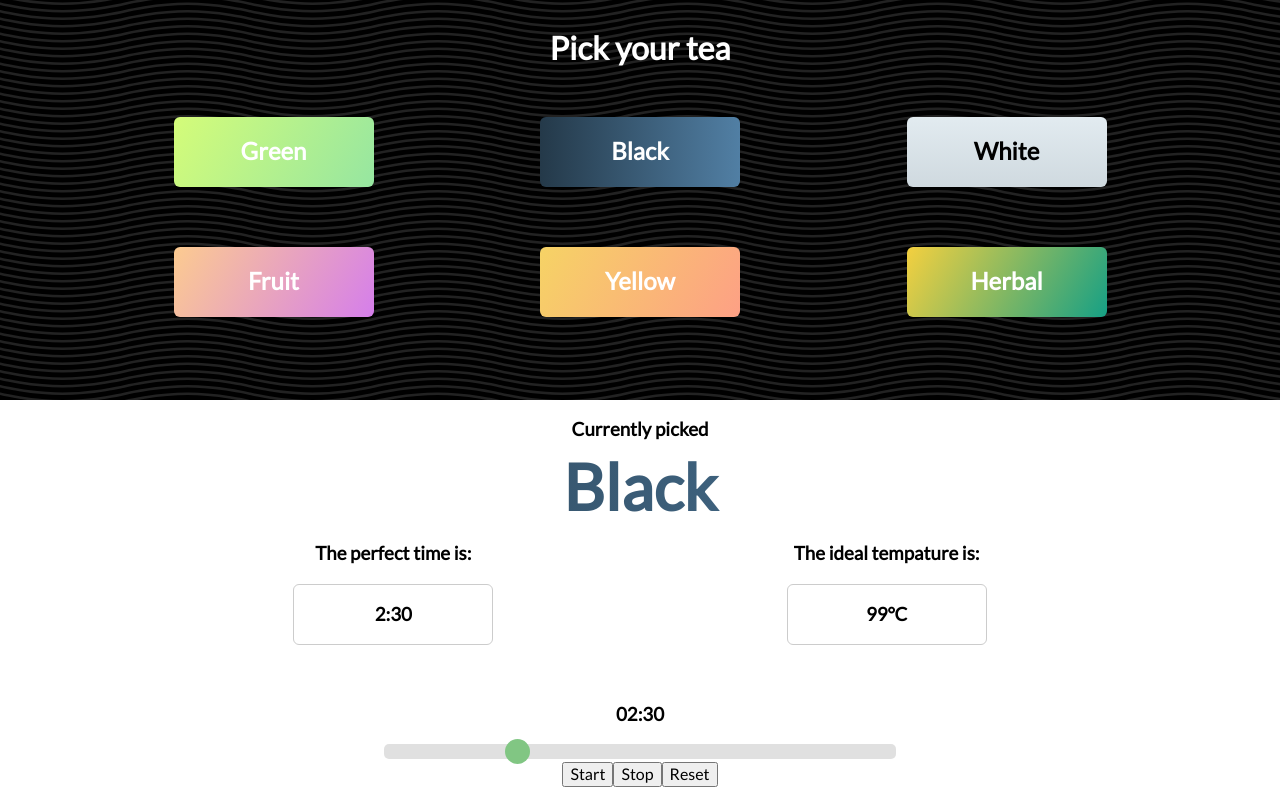
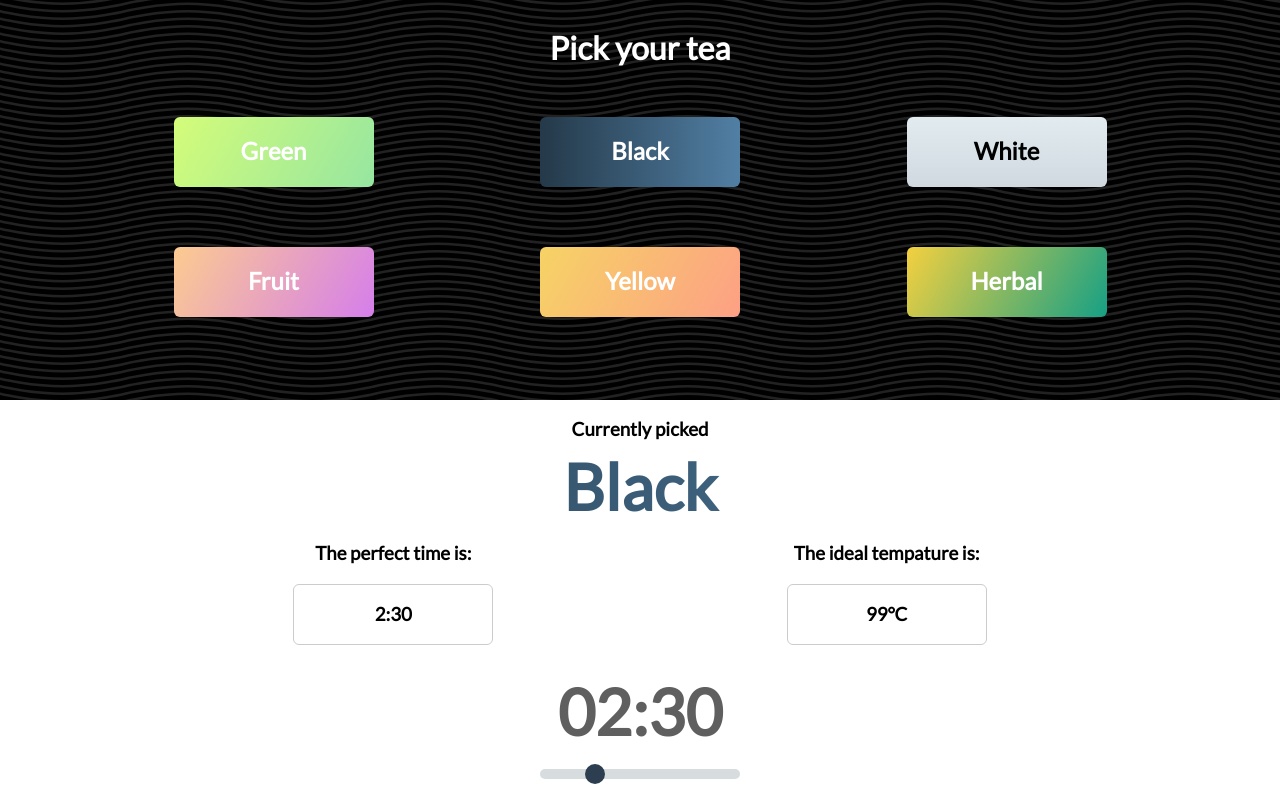
Before and after one commit to mprostakk/tea-timer, a React (Create React App) app: page / in a window 1280 px wide. Shown: the top 800 px of the page. Built offline with nearby package versions, Linux system fonts and the light colour scheme.

Commit message:
working buttons

```diff
--- a/src/components/Display.js
+++ b/src/components/Display.js
@@ -11,10 +11,11 @@ class Display extends React.Component {
 
   render() {
     return (
-      <div className="slidecontainer">
-        <input className="slider"
+      <div className="range-slider">
+        <input className="range-slider__range"
+          step = "5"
           type="range"
-          min="1"
+          min="0"
           max="600"
           onChange={this.onChange}
           value={this.props.time} />
--- a/src/components/Timer.js
+++ b/src/components/Timer.js
@@ -17,13 +17,14 @@ class Timer extends Component {
 
   startTimer = () => {
     if(this.state.time !== 0 && this.state.isOn === false) {
+                this.setState({isOn: true});
       this.interval = setInterval(() => {
         if(this.state.time !== 0){
           this.setState({
             time: this.state.time - 1,
           })
 
-          this.setState({isOn: true});
+
         }
         else {
           this.stopTimer();
@@ -109,16 +110,27 @@ class Timer extends Component {
           <TimeInfo time={teainfo[this.props.selected].time}/>
           <TempInfo temp={teainfo[this.props.selected].temp}/>
         </div>
-        <div className="cont">
-          <h3>{obj.m}:{obj.s}</h3>
+        <div className="time" >
+          <h1 className="">{obj.m}:{obj.s}</h1>
+
+          <Display onSecondsChanged={this.onSecondsChanged}
+            time={this.state.time} />
         </div>
 
-        <Display onSecondsChanged={this.onSecondsChanged}
-          time={this.state.time} />
+        {
+          !this.state.isOn && <button className="button" onClick={this.startTimer}>Start</button>
+        }
 
-        <button onClick={this.startTimer}>Start</button>
-        <button onClick={this.stopTimer}>Stop</button>
-        <button onClick={this.resetTimer}>Reset</button>
+        {
+          this.state.isOn && <button className="button b-red" onClick={this.stopTimer}>Stop</button>
+        }
+
+        {
+          !(this.state.time === teainfo[this.props.selected].sec ) && !(this.state.isOn) &&
+          <button className="button b-reset" onClick={this.resetTimer}>Reset</button>
+        }
+
+
       </section>
     )
   }
--- a/src/containers/App.css
+++ b/src/containers/App.css
@@ -134,12 +134,14 @@
 }
 
 .button {
-  border: 4px solid green;
-  color: green;
-  padding: 10px 60px;
+  background: lightgreen;
+  border: 0;
+  color: white;
+  padding: 5px 40px;
   border-radius: 30px;
-  font-size: 2rem;
+  font-size: 1.5rem;
   transition: all 0.25s ease;
+  margin-left: 5px;
 }
 
 .button:hover {
@@ -148,13 +150,21 @@
 }
 
 .b-red {
-  border: 4px solid red;
-  color: red;
+  background: red;
+  color: white;
 }
 
 .b-red:hover {
-  background: red;
+  background: darkred;
+}
+
+.b-reset {
+  background: lightblue;
   color: white;
+}
+
+.b-reset:hover {
+  background: blue;
 }
 
 .timer {
@@ -217,54 +227,71 @@ footer a {
   -webkit-background-clip: text;
 }
 
-.slidecontainer {
-    width: 100%; /* Width of the outside container */
+/* SLIDERS */
+.range-slider {
+  margin: 0px 0 20px  0%;
 }
 
-/* The slider itself */
-.slider {
-    -webkit-appearance: none;  /* Override default CSS styles */
-    appearance: none;
-    width: 100%; /* Full-width */
-    height: 25px; /* Specified height */
-    background: #d3d3d3; /* Grey background */
-    outline: none; /* Remove outline */
-    opacity: 0.7; /* Set transparency (for mouse-over effects on hover) */
-    -webkit-transition: .2s; /* 0.2 seconds transition on hover */
-    transition: opacity .2s;
+.range-slider {
+  width: 100%;
 }
 
-/* Mouse-over effects */
-.slider:hover {
-    opacity: 1; /* Fully shown on mouse-over */
+.range-slider__range {
+  -webkit-appearance: none;
+  width: 200px;
+  height: 10px;
+  border-radius: 5px;
+  background: #d7dcdf;
+  outline: none;
+  padding: 0;
+  margin: 0;
+}
+.range-slider__range::-webkit-slider-thumb {
+  -webkit-appearance: none;
+          appearance: none;
+  width: 20px;
+  height: 20px;
+  border-radius: 50%;
+  background: #2c3e50;
+  cursor: pointer;
+  transition: background .15s ease-in-out;
+}
+.range-slider__range::-webkit-slider-thumb:hover {
+  background: #1abc9c;
+}
+.range-slider__range:active::-webkit-slider-thumb {
+  background: #1abc9c;
+}
+.range-slider__range::-moz-range-thumb {
+  width: 20px;
+  height: 20px;
+  border: 0;
+  border-radius: 50%;
+  background: #2c3e50;
+  cursor: pointer;
+  transition: background .15s ease-in-out;
+}
+.range-slider__range::-moz-range-thumb:hover {
+  background: #1abc9c;
+}
+.range-slider__range:active::-moz-range-thumb {
+  background: #1abc9c;
+}
+.range-slider__range:focus::-webkit-slider-thumb {
+  box-shadow: 0 0 0 3px #fff, 0 0 0 6px #1abc9c;
 }
 
-.slider {
-    -webkit-appearance: none;
-    width: 40%;
-    height: 15px;
-    border-radius: 5px;
-    background: #d3d3d3;
-    outline: none;
-    opacity: 0.7;
-    -webkit-transition: .2s;
-    transition: opacity .2s;
+::-moz-range-track {
+  background: #d7dcdf;
+  border: 0;
 }
 
-.slider::-webkit-slider-thumb {
-    -webkit-appearance: none;
-    appearance: none;
-    width: 25px;
-    height: 25px;
-    border-radius: 50%;
-    background: #4CAF50;
-    cursor: pointer;
+input::-moz-focus-inner,
+input::-moz-focus-outer {
+  border: 0;
 }
 
-.slider::-moz-range-thumb {
-    width: 25px;
-    height: 25px;
-    border-radius: 50%;
-    background: #4CAF50;
-    cursor: pointer;
+.time {
+  font-size: 2rem;
+  color: #5F5F5F;
 }
```
